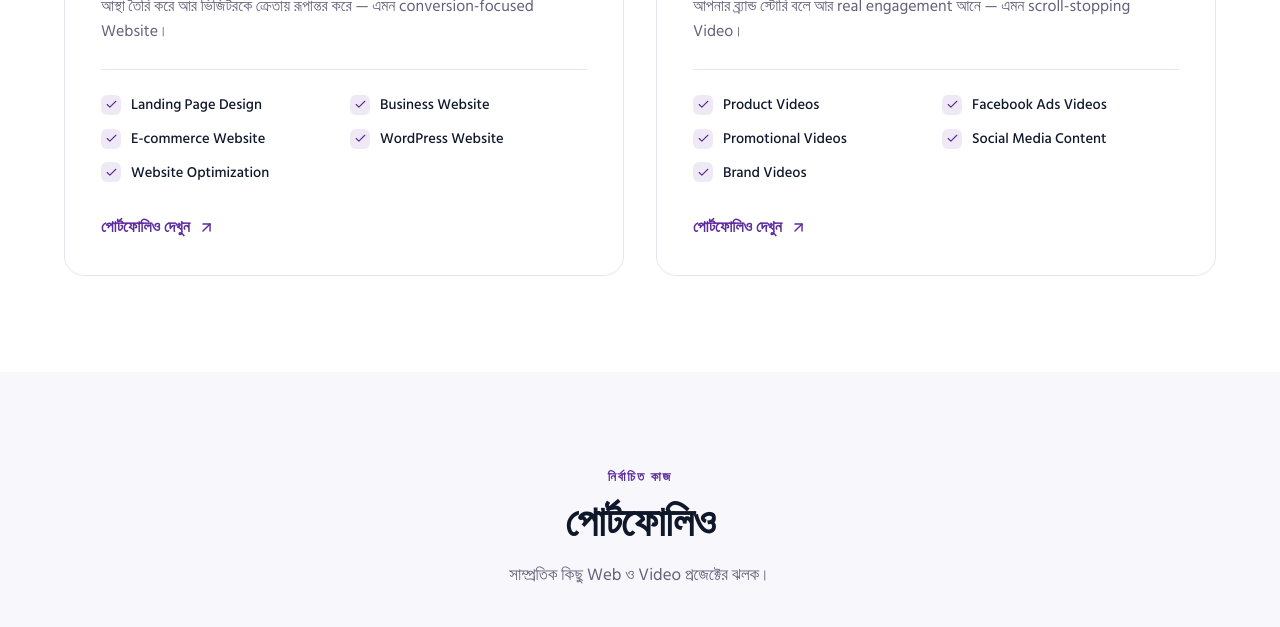
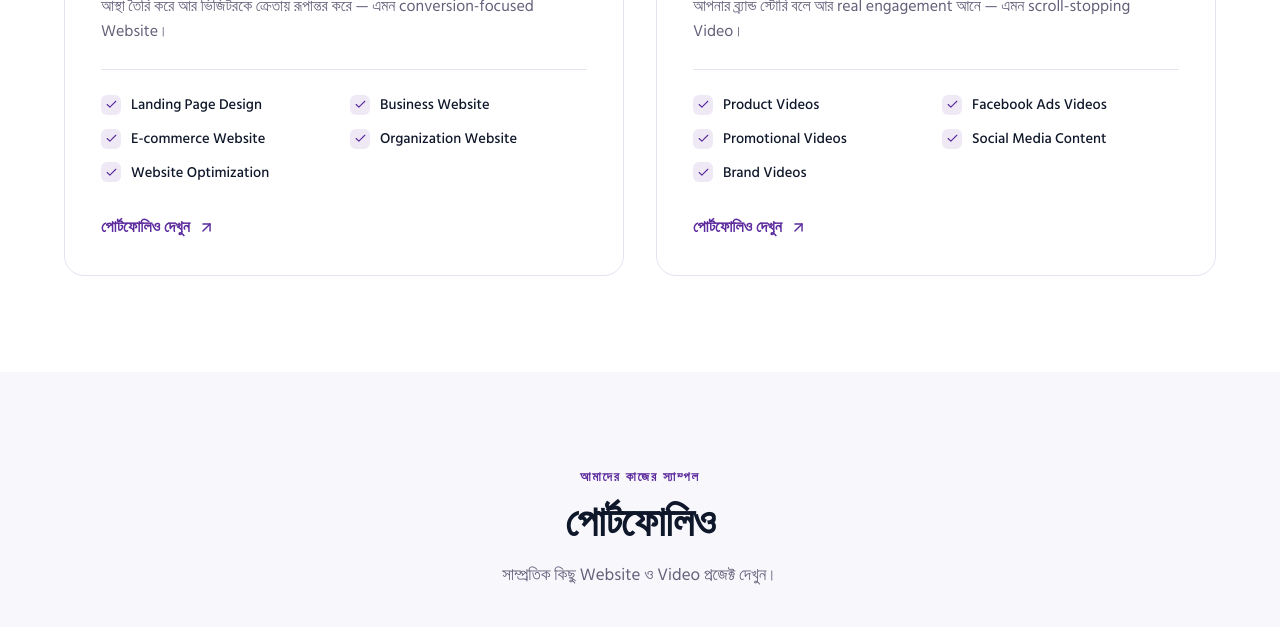
Before and after one commit to sourov6580/sabbir-web-solutions, a Next.js app: page / in a window 1280 px wide. Shown: the part 1240-1867 px from the top of the page. Built offline with nearby package versions, Linux system fonts and the light colour scheme.

Commit message:
Update site.js

```diff
--- a/content/site.js
+++ b/content/site.js
@@ -63,7 +63,7 @@ export const services = {
         "Landing Page Design",
         "Business Website",
         "E-commerce Website",
-        "WordPress Website",
+        "Organization Website",
         "Website Optimization",
       ],
     },
@@ -85,9 +85,9 @@ export const services = {
 };
 
 export const portfolio = {
-  eyebrow: "নির্বাচিত কাজ",
+  eyebrow: "আমাদের কাজের স্যাম্পল",
   title: "পোর্টফোলিও",
-  sub: "সাম্প্রতিক কিছু Web ও Video প্রজেক্টের ঝলক।",
+  sub: "সাম্প্রতিক কিছু Website ও Video প্রজেক্ট দেখুন।",
   webFilters: [
     "সব",
     "Landing Page",
```
